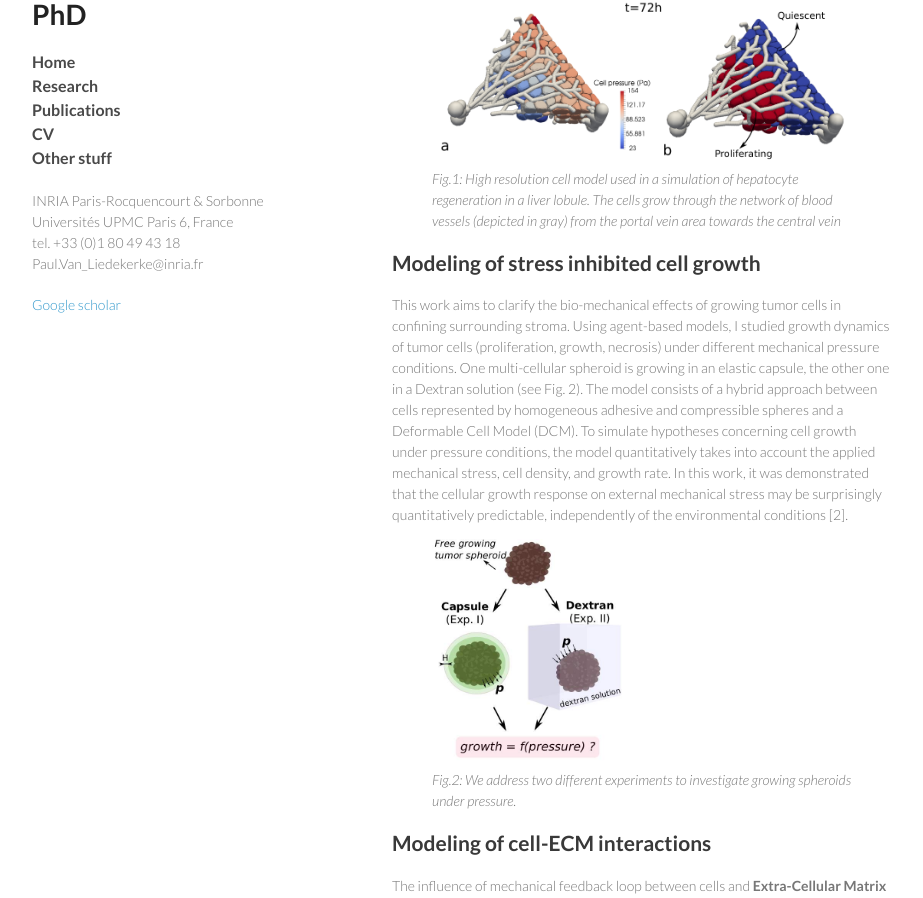
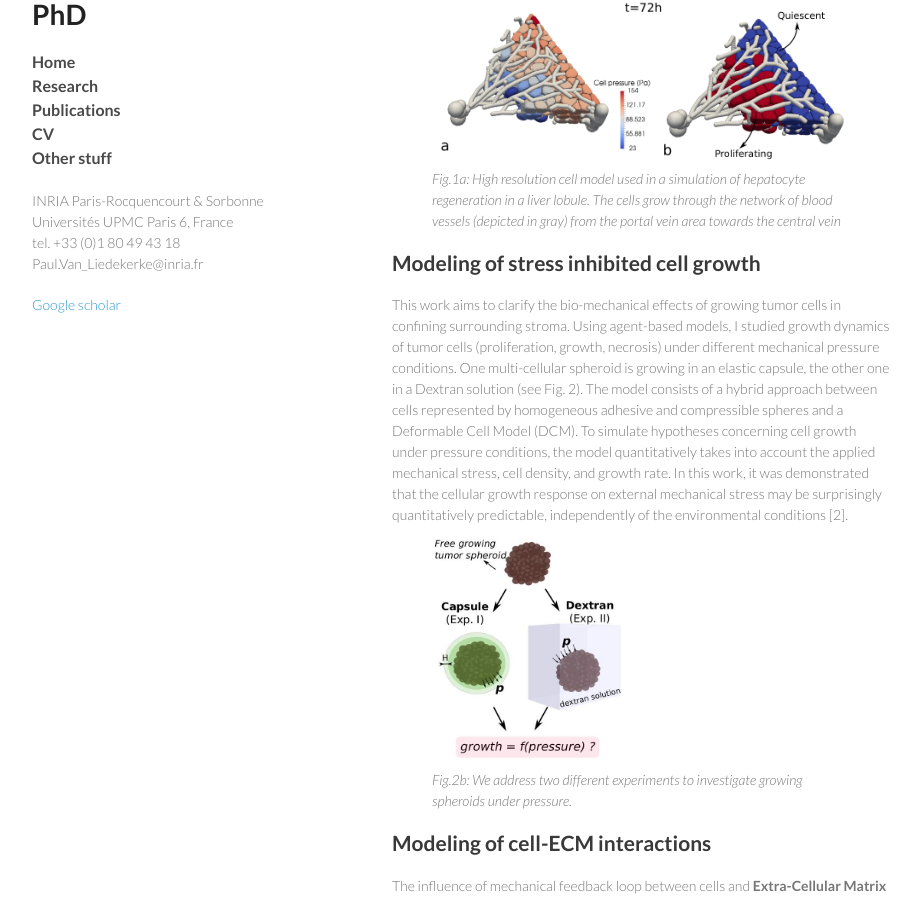
Before and after one commit to paulvanliedekerke/wittgenstein, a Jekyll site: the page research.html, which Jekyll copies as it is, in a window 1280 px wide and 1400 px high, scrolled down 684 px. Shown: the part 90-988 px from the top of the window, without its empty margins (178-1101 px from the left). Built offline with Jekyll 4.4.1, drawn with Linux system fonts in a browser that asks for light colours; Markdown is read by kramdown in place of the engine named in the settings.

Commit message:
Update research.html

```diff
--- a/research.html
+++ b/research.html
@@ -58,7 +58,7 @@ We want to get insight in the mechanical stress levels experienced by the hepato
 
 <figure>
 <img src="pics/lobule_final_DCM.jpg" alt="" width="430">
-<figcaption> <I>Fig.1: High resolution cell model used in a simulation of hepatocyte regeneration in a liver lobule. The cells grow through the network of blood vessels (depicted in gray) from the portal vein area towards the central vein </I> </figcaption>
+<figcaption> <I>Fig.1a: High resolution cell model used in a simulation of hepatocyte regeneration in a liver lobule. The cells grow through the network of blood vessels (depicted in gray) from the portal vein area towards the central vein </I> </figcaption>
 </figure>
 
 <p></p>
@@ -69,7 +69,7 @@ This work aims to clarify the bio-mechanical effects of growing tumor cells in c
 
 <figure>
 <img src="pics/overview.jpg" alt="" width="200">
-<figcaption>  <I> Fig.2: We address two different experiments to investigate growing spheroids under pressure. </I> </figcaption>
+<figcaption>  <I> Fig.2b: We address two different experiments to investigate growing spheroids under pressure. </I> </figcaption>
 </figure>
 
 
```
